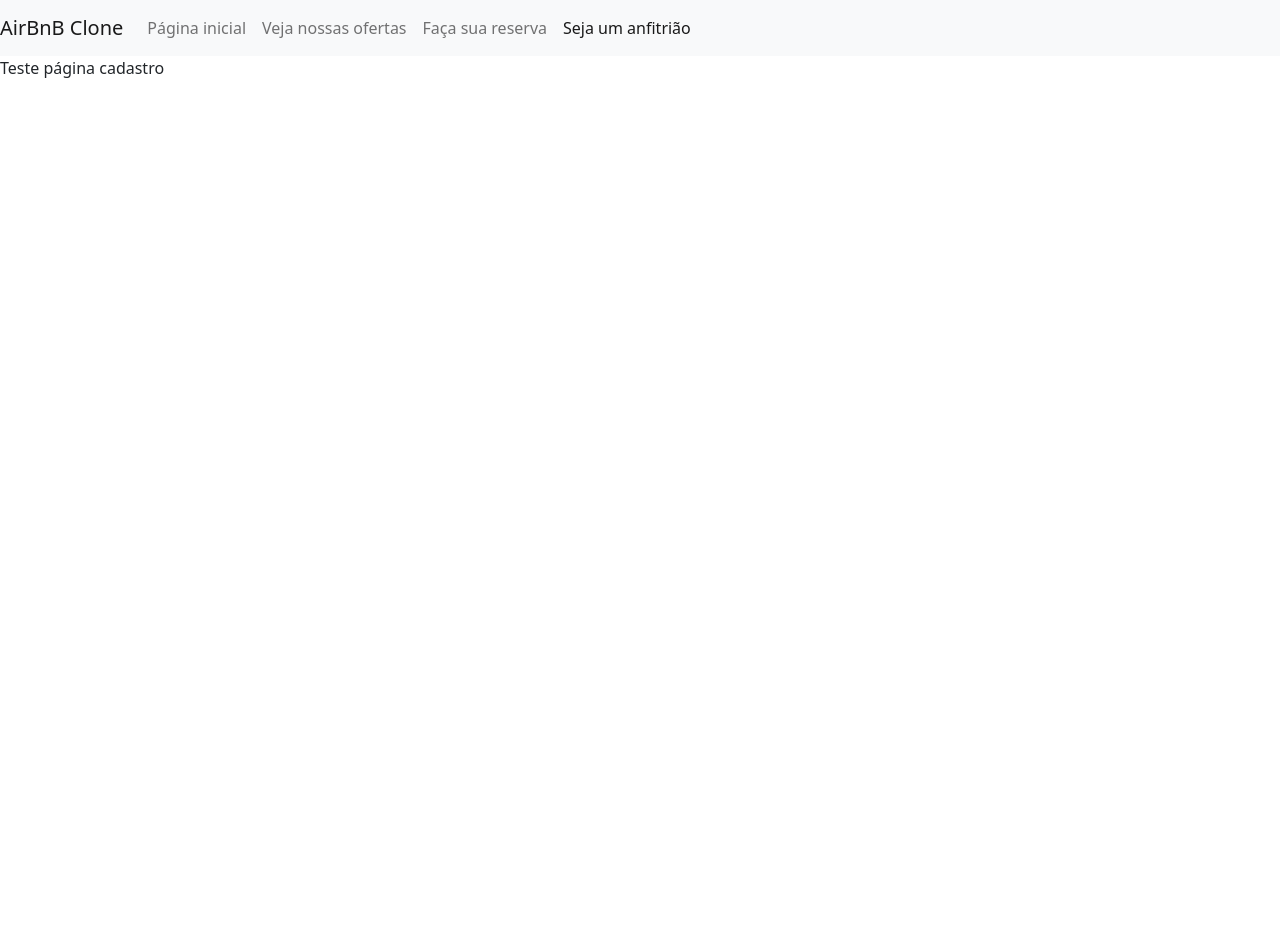
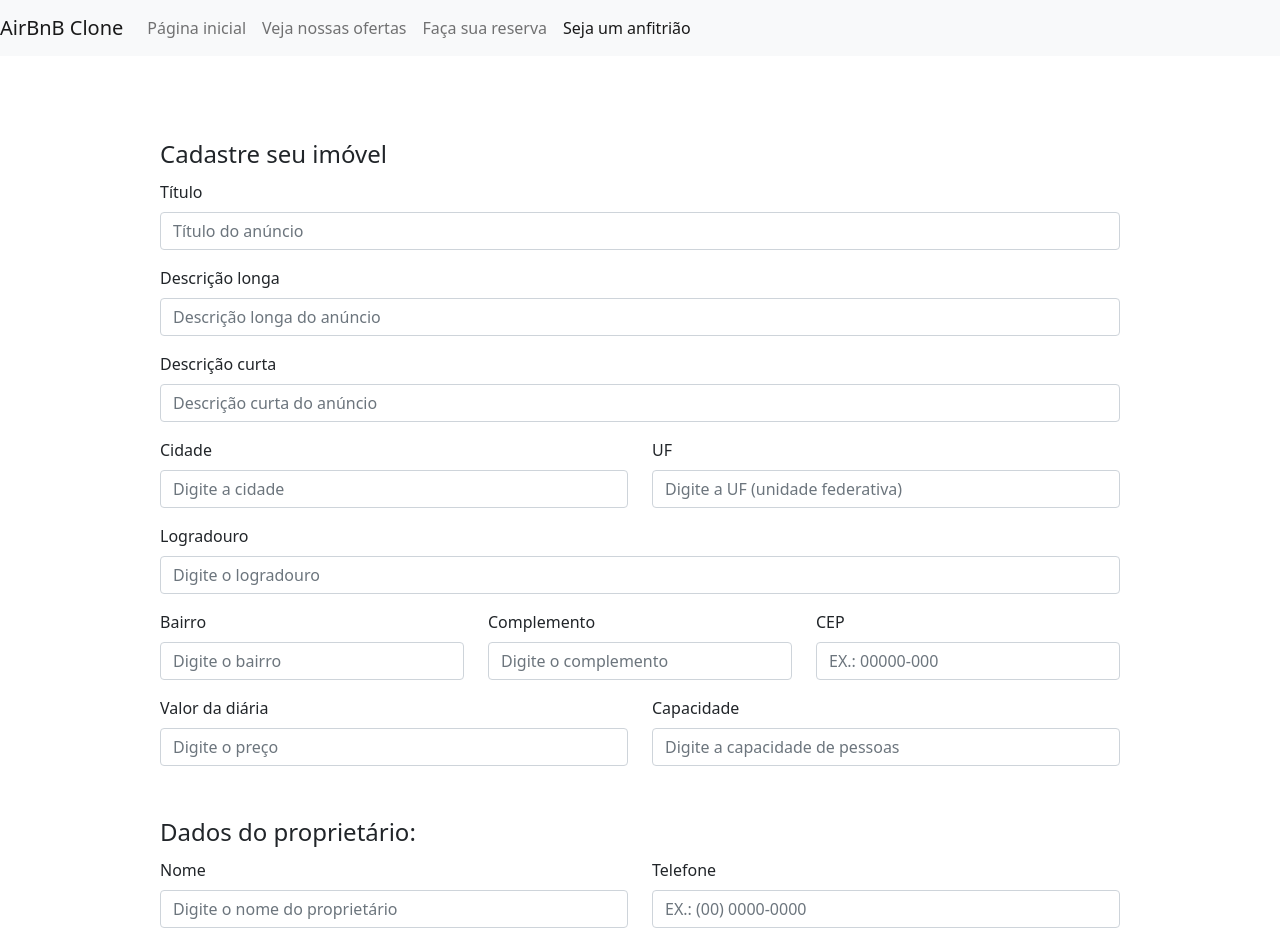
Before and after one commit to lorenaaze/airbnbclone_react_v2, a React (Create React App) app: page /cadastro in a window 1280 px wide. Shown: the top 948 px of the page. Before the commit the page ends 800 px from the top, so only its background shows below. Built offline with nearby package versions, Linux system fonts and the light colour scheme.

Commit message:
formulário de cadastro de locação

```diff
--- a/src/rotas/paginaCadastro.tsx
+++ b/src/rotas/paginaCadastro.tsx
@@ -1,6 +1,100 @@
+import { Form, Row, Col, Button } from 'react-bootstrap';
+
 function Cadastro() {
     return (
-        <p>Teste página cadastro</p>
+        <>
+            <form method="post" style={{ display: 'block', margin: '5rem 10rem' }}>
+                <fieldset>
+                    <legend>Cadastre seu imóvel</legend>
+                    <Form.Group className="mb-3" controlId="formGridAddress1">
+                        <Form.Label>Título</Form.Label>
+                        <Form.Control type="text" placeholder="Título do anúncio" name="locacao_nome" required/>
+                    </Form.Group>
+                    <Form.Group className="mb-3" controlId="formGridAddress1">
+                        <Form.Label>Descrição longa</Form.Label>
+                        <Form.Control type="text" placeholder="Descrição longa do anúncio" name="descricao_longa" required/>
+                    </Form.Group>
+                    <Form.Group className="mb-3" controlId="formGridAddress1">
+                        <Form.Label>Descrição curta</Form.Label>
+                        <Form.Control type="text" placeholder="Descrição curta do anúncio" name="descricao_curta" required/>
+                    </Form.Group>
+
+                    <Row className="mb-3">
+                        <Form.Group as={Col} controlId="formGridEmail">
+                            <Form.Label>Cidade</Form.Label>
+                            <Form.Control type="text" placeholder="Digite a cidade" name="localidade" required/>
+                        </Form.Group>
+
+                        <Form.Group as={Col} controlId="formGridPassword">
+                            <Form.Label>UF</Form.Label>
+                            <Form.Control type="text" placeholder="Digite a UF (unidade federativa)" name="uf" required/>
+                        </Form.Group>
+                    </Row>
+
+                    <Form.Group className="mb-3" controlId="formGridAddress1">
+                        <Form.Label>Logradouro</Form.Label>
+                        <Form.Control type="text" placeholder="Digite o logradouro" name="logradouro" required/>
+                    </Form.Group>
+
+                    <Row className="mb-3">
+                        <Form.Group as={Col} controlId="formGridEmail">
+                            <Form.Label>Bairro</Form.Label>
+                            <Form.Control type="text" placeholder="Digite o bairro" name="bairro" required/>
+                        </Form.Group>
+
+                        <Form.Group as={Col} controlId="formGridPassword">
+                            <Form.Label>Complemento</Form.Label>
+                            <Form.Control type="text" placeholder="Digite o complemento" name="complemento" required/>
+                        </Form.Group>
+
+                        <Form.Group as={Col} controlId="formGridPassword">
+                            <Form.Label>CEP</Form.Label>
+                            <Form.Control type="string" placeholder="EX.: 00000-000" name="cep" required/>
+                        </Form.Group>
+                    </Row>
+
+                    <Row className="mb-3">
+                        <Form.Group as={Col} controlId="formGridEmail">
+                            <Form.Label>Valor da diária</Form.Label>
+                            <Form.Control type="string" placeholder="Digite o preço" name="preco" required/>
+                        </Form.Group>
+
+                        <Form.Group as={Col} controlId="formGridPassword">
+                            <Form.Label>Capacidade</Form.Label>
+                            <Form.Control type="number" placeholder="Digite a capacidade de pessoas" name="capacidade" required/>
+                        </Form.Group>
+                    </Row>
+                </fieldset>
+                <fieldset style={{margin: '2rem 0'}}>
+                   <legend>Dados do proprietário:</legend>
+
+                    <Row className="mb-3">
+                        <Form.Group as={Col} controlId="formGridEmail">
+                            <Form.Label>Nome</Form.Label>
+                            <Form.Control type="text" placeholder="Digite o nome do proprietário" name="proprietario.nome" required/>
+                        </Form.Group>
+
+                        <Form.Group as={Col} controlId="formGridPassword">
+                            <Form.Label>Telefone</Form.Label>
+                            <Form.Control type="tel" placeholder="EX.: (00) 0000-0000" name="proprietario.phone" required/>
+                        </Form.Group>
+                    </Row>
+
+                    <Row className="mb-3">
+                        <Form.Group as={Col} controlId="formGridEmail">
+                            <Form.Label>E-mail</Form.Label>
+                            <Form.Control type="email" placeholder="Digite o e-mail do proprietário" name="proprietario.email" required/>
+                        </Form.Group>
+
+                        <Form.Group as={Col} controlId="formGridPassword">
+                            <Form.Label>CPF</Form.Label>
+                            <Form.Control type="string" pattern="\d{3}\.\d{3}\.\d{3}-\d{2}" placeholder="EX.: 000.000.000-00" name="proprietario.cpf" required/>
+                        </Form.Group>
+                    </Row>
+                </fieldset>
+                <Button variant="primary" type="submit">Enviar cadastro</Button>
+            </form>
+        </>
     )
 }
 
```
